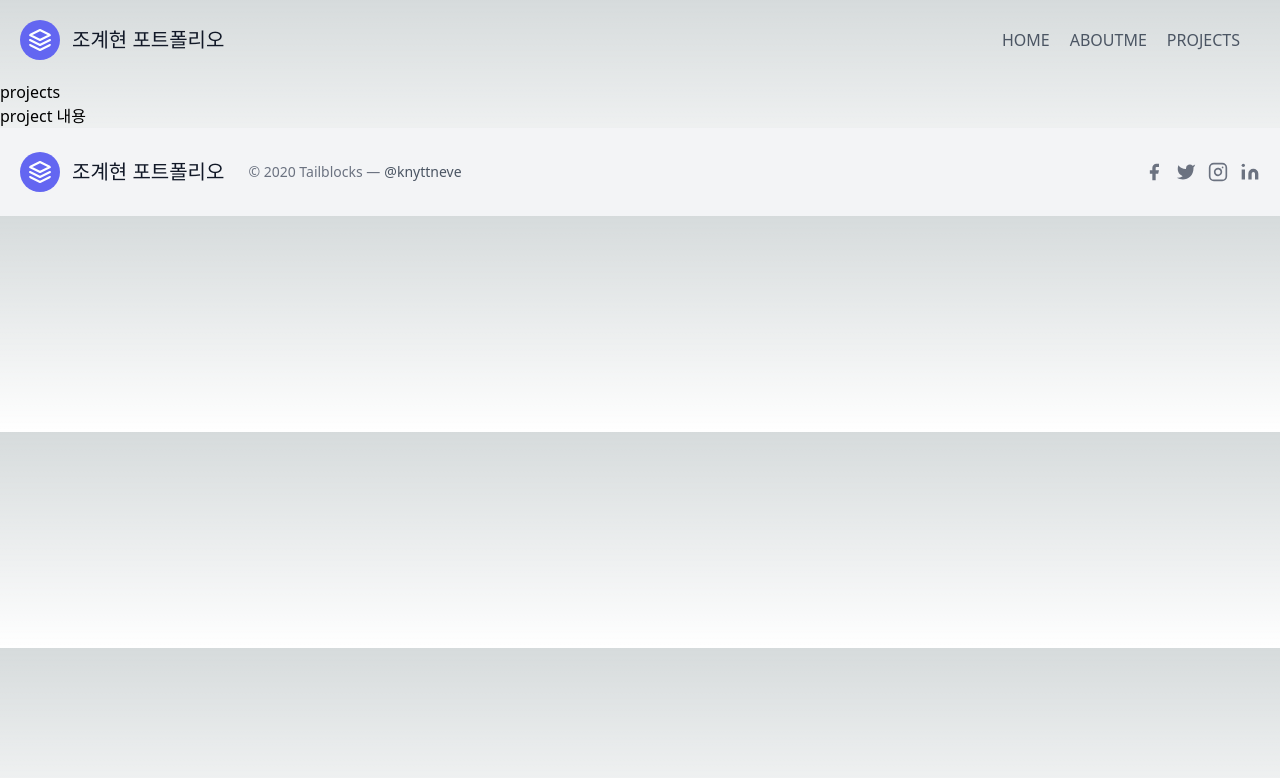
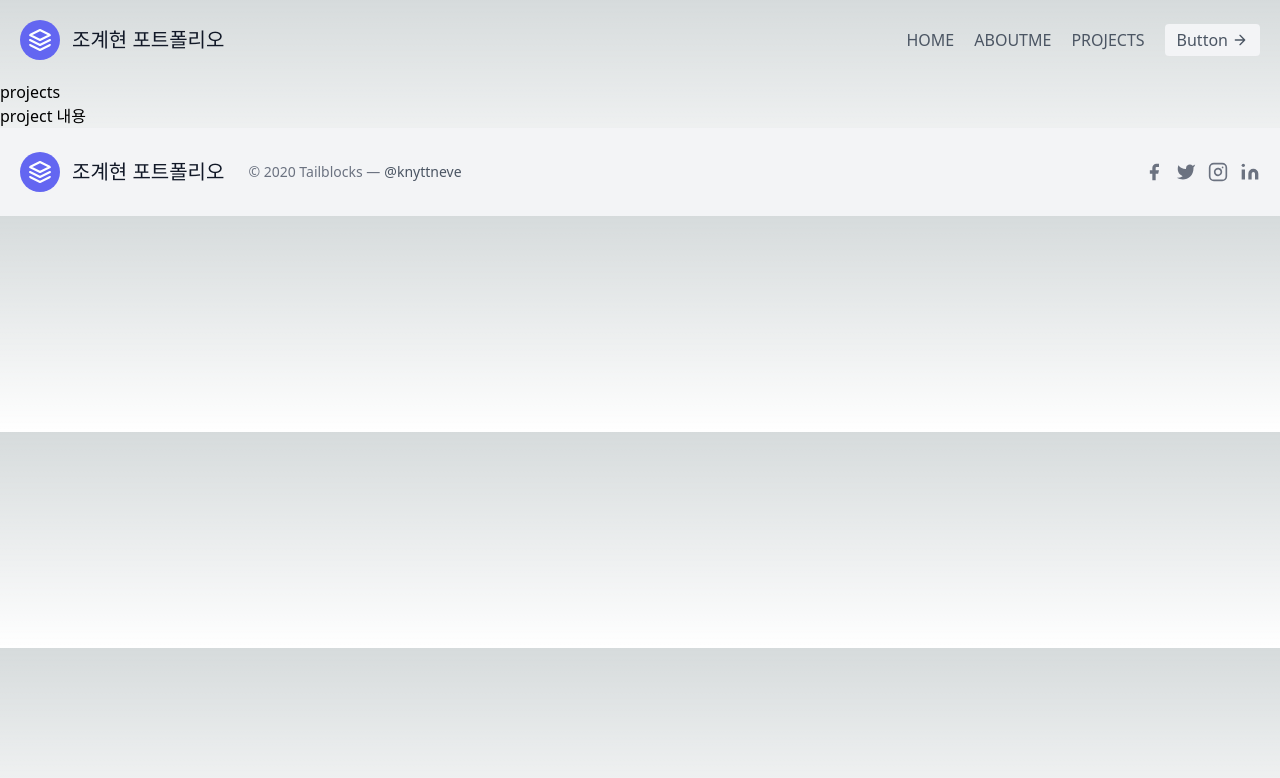
Before and after one commit to whro815/NextJs_portfolio, a Next.js app: page /projects in a window 1280 px wide. Shown: the top 778 px of the page. Built offline with nearby package versions, Linux system fonts and the light colour scheme.

Commit message:
dark mode scroll check

```diff
--- /dev/null
+++ b/app/components/dark-mode-btn.js
@@ -0,0 +1,33 @@
+'use client';
+
+import { useTheme } from 'next-themes'
+
+export default function DarkModeBtn(){
+
+    // theme : 현재 값 getter
+    // setTheme : 현재 값 바꾸기 setter
+    const { theme, setTheme } = useTheme()
+
+    const toggleTheme = () => {
+        if (theme === "dark") {
+            console.log('light');
+          setTheme("light");
+        } else {
+            console.log('dark');
+          setTheme("dark");
+        }
+      };
+
+    return(
+        <>
+            <button className="inline-flex items-center bg-gray-100 border-0 py-1 px-3 focus:outline-none hover:bg-gray-200 rounded text-base mt-4 md:mt-0"
+                type="button"
+                onClick={toggleTheme}
+            >Button
+                <svg fill="none" stroke="currentColor" strokeLinecap="round" strokeLinejoin="round" strokeWidth="2" className="w-4 h-4 ml-1" viewBox="0 0 24 24">
+                <path d="M5 12h14M12 5l7 7-7 7"></path>
+                </svg>
+            </button>
+        </>
+    );
+}
--- a/app/components/footer.js
+++ b/app/components/footer.js
@@ -6,7 +6,7 @@ export default function Footer(){
                 <div className="bg-gray-100">
                     <div className="container px-5 py-6 mx-auto flex items-center sm:flex-row flex-col">
                     <a className="flex title-font font-medium items-center md:justify-start justify-center text-gray-900">
-                        <svg xmlns="http://www.w3.org/2000/svg" fill="none" stroke="currentColor" stroke-linecap="round" stroke-linejoin="round" stroke-width="2" className="w-10 h-10 text-white p-2 bg-indigo-500 rounded-full" viewBox="0 0 24 24">
+                        <svg xmlns="http://www.w3.org/2000/svg" fill="none" stroke="currentColor" strokeLinecap="round" strokeLinejoin="round" strokeWidth="2" className="w-10 h-10 text-white p-2 bg-indigo-500 rounded-full" viewBox="0 0 24 24">
                         <path d="M12 2L2 7l10 5 10-5-10-5zM2 17l10 5 10-5M2 12l10 5 10-5"></path>
                         </svg>
                         <span className="ml-3 text-xl">조계현 포트폴리오</span>
@@ -16,23 +16,23 @@ export default function Footer(){
                     </p>
                     <span className="inline-flex sm:ml-auto sm:mt-0 mt-4 justify-center sm:justify-start">
                         <a className="text-gray-500">
-                        <svg fill="currentColor" stroke-linecap="round" stroke-linejoin="round" stroke-width="2" className="w-5 h-5" viewBox="0 0 24 24">
+                        <svg fill="currentColor" strokeLinecap="round" strokeLinejoin="round" strokeWidth="2" className="w-5 h-5" viewBox="0 0 24 24">
                             <path d="M18 2h-3a5 5 0 00-5 5v3H7v4h3v8h4v-8h3l1-4h-4V7a1 1 0 011-1h3z"></path>
                         </svg>
                         </a>
                         <a className="ml-3 text-gray-500">
-                        <svg fill="currentColor" stroke-linecap="round" stroke-linejoin="round" stroke-width="2" className="w-5 h-5" viewBox="0 0 24 24">
+                        <svg fill="currentColor" strokeLinecap="round" strokeLinejoin="round" strokeWidth="2" className="w-5 h-5" viewBox="0 0 24 24">
                             <path d="M23 3a10.9 10.9 0 01-3.14 1.53 4.48 4.48 0 00-7.86 3v1A10.66 10.66 0 013 4s-4 9 5 13a11.64 11.64 0 01-7 2c9 5 20 0 20-11.5a4.5 4.5 0 00-.08-.83A7.72 7.72 0 0023 3z"></path>
                         </svg>
                         </a>
                         <a className="ml-3 text-gray-500">
-                        <svg fill="none" stroke="currentColor" stroke-linecap="round" stroke-linejoin="round" stroke-width="2" className="w-5 h-5" viewBox="0 0 24 24">
+                        <svg fill="none" stroke="currentColor" strokeLinecap="round" strokeLinejoin="round" strokeWidth="2" className="w-5 h-5" viewBox="0 0 24 24">
                             <rect width="20" height="20" x="2" y="2" rx="5" ry="5"></rect>
                             <path d="M16 11.37A4 4 0 1112.63 8 4 4 0 0116 11.37zm1.5-4.87h.01"></path>
                         </svg>
                         </a>
                         <a className="ml-3 text-gray-500">
-                        <svg fill="currentColor" stroke="currentColor" stroke-linecap="round" stroke-linejoin="round" stroke-width="0" className="w-5 h-5" viewBox="0 0 24 24">
+                        <svg fill="currentColor" stroke="currentColor" strokeLinecap="round" strokeLinejoin="round" strokeWidth="0" className="w-5 h-5" viewBox="0 0 24 24">
                             <path stroke="none" d="M16 8a6 6 0 016 6v7h-4v-7a2 2 0 00-2-2 2 2 0 00-2 2v7h-4v-7a6 6 0 016-6zM2 9h4v12H2z"></path>
                             <circle cx="4" cy="4" r="2" stroke="none"></circle>
                         </svg>
--- a/app/components/header.js
+++ b/app/components/header.js
@@ -1,4 +1,6 @@
 import Link from 'next/link';
+import DarkModeBtn from './dark-mode-btn';
+import { Providers } from './themeProvider.js'
 
 export default function Header(){
     return(
@@ -6,7 +8,7 @@ export default function Header(){
           <header className="text-gray-600 body-font">
             <div className="container mx-auto flex flex-wrap p-5 flex-col md:flex-row items-center">
               <a className="flex title-font font-medium items-center text-gray-900 mb-4 md:mb-0">
-                <svg xmlns="http://www.w3.org/2000/svg" fill="none" stroke="currentColor" stroke-linecap="round" stroke-linejoin="round" stroke-width="2" className="w-10 h-10 text-white p-2 bg-indigo-500 rounded-full" viewBox="0 0 24 24">
+                <svg xmlns="http://www.w3.org/2000/svg" fill="none" stroke="currentColor" strokeLinecap="round" strokeLinejoin="round" strokeWidth="2" className="w-10 h-10 text-white p-2 bg-indigo-500 rounded-full" viewBox="0 0 24 24">
                   <path d="M12 2L2 7l10 5 10-5-10-5zM2 17l10 5 10-5M2 12l10 5 10-5"></path>
                 </svg>
                 <span className="ml-3 text-xl">조계현 포트폴리오</span>
@@ -22,11 +24,10 @@ export default function Header(){
                   <a className="mr-5 hover:text-gray-900">PROJECTS</a>
                </Link>
               </nav>
-              {/* <button className="inline-flex items-center bg-gray-100 border-0 py-1 px-3 focus:outline-none hover:bg-gray-200 rounded text-base mt-4 md:mt-0">Button
-                <svg fill="none" stroke="currentColor" stroke-linecap="round" stroke-linejoin="round" stroke-width="2" className="w-4 h-4 ml-1" viewBox="0 0 24 24">
-                  <path d="M5 12h14M12 5l7 7-7 7"></path>
-                </svg>
-              </button> */}
+                {/* 다크 모드 */}
+                <Providers>
+                  <DarkModeBtn />
+                </Providers>
             </div>
           </header>
       </>
--- /dev/null
+++ b/app/components/themeProvider.js
@@ -0,0 +1,7 @@
+'use client'
+
+import { ThemeProvider } from 'next-themes'
+
+export function Providers({ children }) {
+  return <ThemeProvider>{children}</ThemeProvider>
+}
--- a/app/globals.css
+++ b/app/globals.css
@@ -7,14 +7,14 @@
   --background-start-rgb: 214, 219, 220;
   --background-end-rgb: 255, 255, 255;
 }
-
+/*
 @media (prefers-color-scheme: dark) {
   :root {
     --foreground-rgb: 255, 255, 255;
     --background-start-rgb: 0, 0, 0;
     --background-end-rgb: 0, 0, 0;
   }
-}
+} */
 
 body {
   color: rgb(var(--foreground-rgb));
--- a/app/layout.js
+++ b/app/layout.js
@@ -10,7 +10,7 @@ export const metadata = {
 export default function RootLayout({ children }) {
   return (
     <>
-      <html lang="en">
+      <html lang="en" suppressHydrationWarning>
         <body>
           <Layout>
             {children}
--- a/app/page.js
+++ b/app/page.js
@@ -26,7 +26,6 @@ export default function Home() {
                   프로젝트 보러가기
                 </a>
               </Link>
-              {/* <button className="ml-4 inline-flex text-gray-700 bg-gray-100 border-0 py-2 px-6 focus:outline-none hover:bg-gray-200 rounded text-lg">Button</button> */}
             </div>
           </div>
           <div className="lg:max-w-lg lg:w-full md:w-1/2 w-5/6">
--- a/package.json
+++ b/package.json
@@ -10,6 +10,7 @@
   },
   "dependencies": {
     "next": "14.0.4",
+    "next-themes": "^0.2.1",
     "react": "^18",
     "react-dom": "^18",
     "react-lottie-player": "^1.5.6"
```
Also changed, not shown: 1 other file (tests, documents, lock files or other folders).
